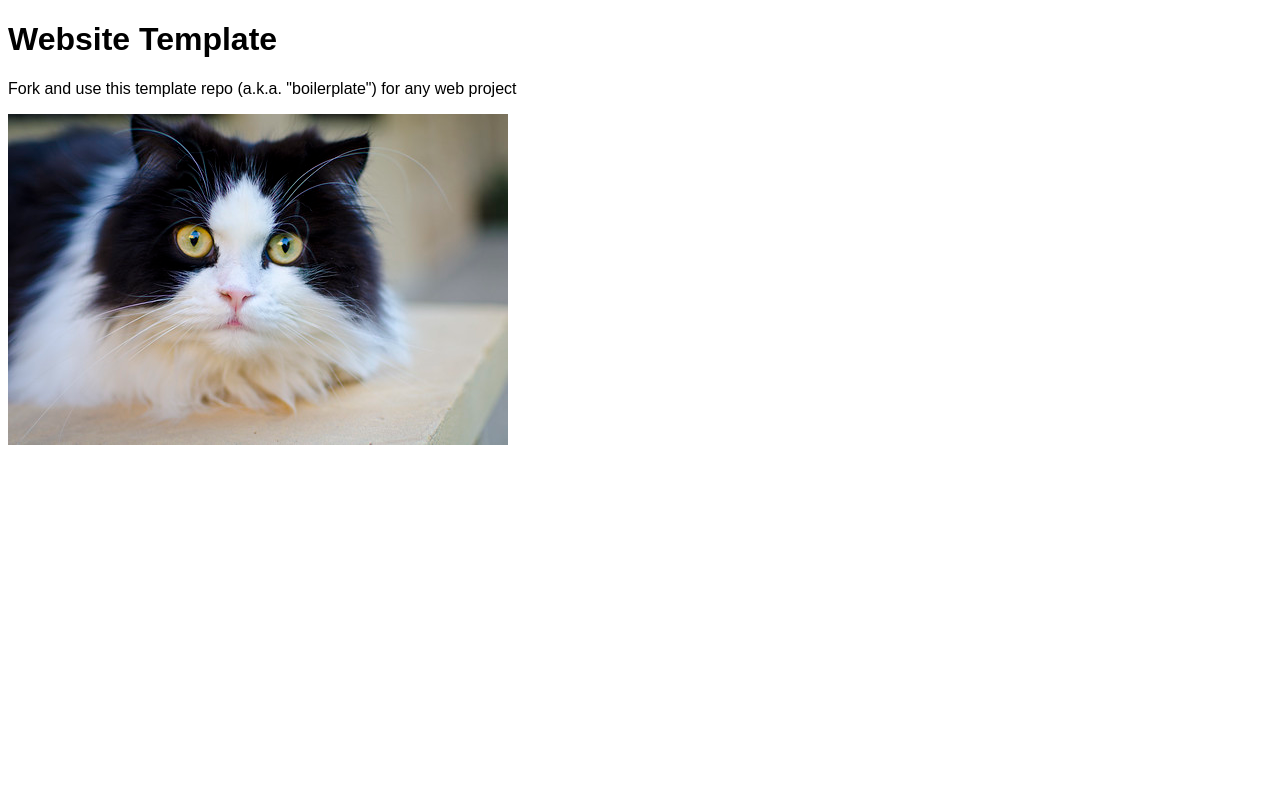
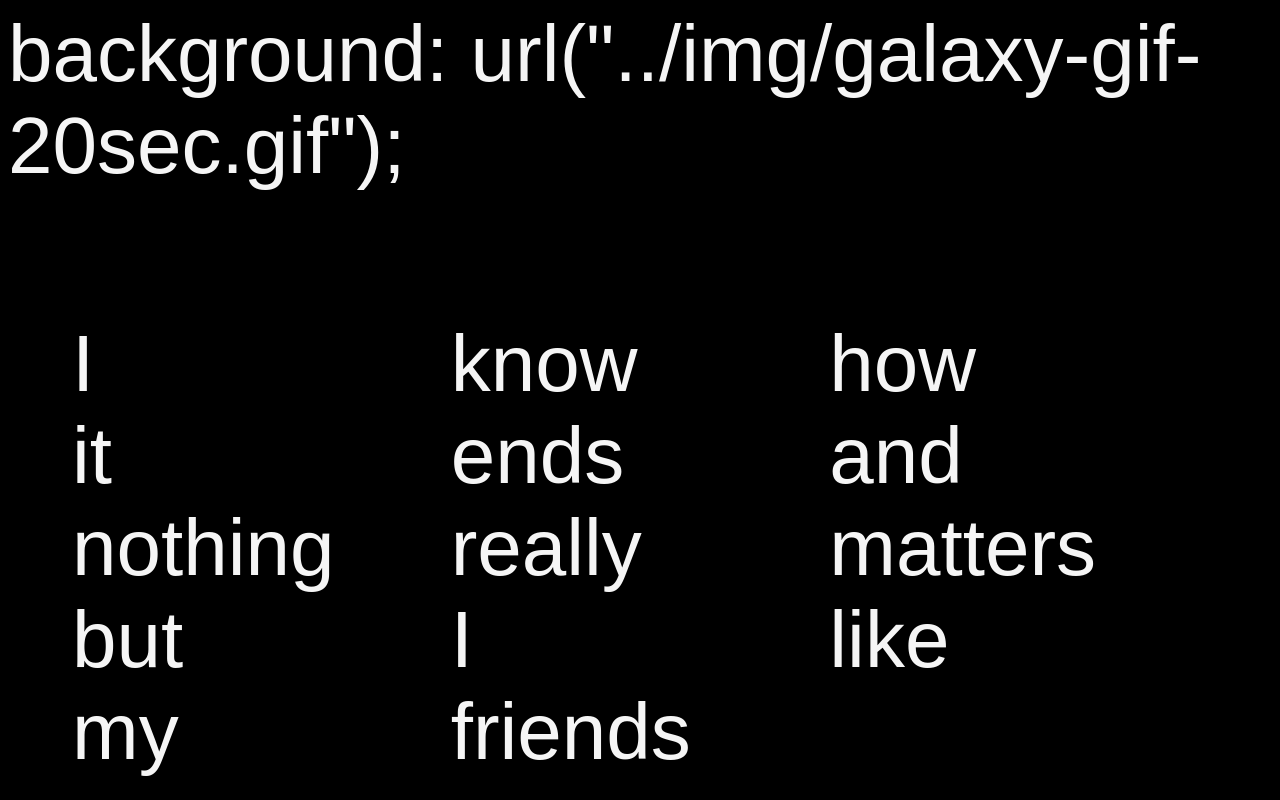
Before and after one commit to RayStett/interactive-haiku, a plain HTML site: page index.html in a window 1280 px wide. Drawn offline with Linux system fonts and the light colour scheme.

Commit message:
added more shit

```diff
--- a/assets/css/styles.css
+++ b/assets/css/styles.css
@@ -3,3 +3,26 @@
 * {
 	font-family: Arial;
 }
+
+body {
+	margin: 1 rem;
+	background-color: black;
+	color: whitesmoke;
+	font-size: 5rem;
+	overflow: hidden;
+	background-repeat: no-repeat;
+	background-position: center;
+	background-size: cover;
+}
+
+.grid-container {
+	display:grid;
+	/*grid-template-columns: 1fr 1fr 1fr; gap: 2rem; */
+	grid-template-columns: repeat(auto-fit, minmax(320px, 1fr));
+	margin: 10% 4rem 0 4rem;
+}
+
+html {
+	width: 100%;
+	height: 100%;
+}
--- a/index.html
+++ b/index.html
@@ -2,14 +2,27 @@
 <html lang="en">
 <head>
 	<meta charset="utf-8">
-	<title>Website Template</title>
+	<title>Haiku</title>
 	<link rel="stylesheet" href="./assets/css/styles.css">
 </head>
 <body>
-
-	<h1>Website Template</h1>
-	<p>Fork and use this template repo (a.k.a. "boilerplate") for any web project</p>
-	<img src="assets/img/cat.jpg" alt="">
+	background: url("../img/galaxy-gif-20sec.gif");
+	<div class="grid-container">
+		<div>I</div>
+		<div>know</div>
+		<div>how</div>
+		<div>it</div>
+		<div class="last">ends</div>
+		<div>and</div>
+		<div>nothing</div>
+		<div>really</div>
+		<div class="last">matters</div>
+		<div>but</div>
+		<div>I</div>
+		<div>like</div>
+		<div>my</div>
+		<div class="last">friends</div>
+	</div>
 
 	<script src="./assets/js/main.js"></script>
 </body>
```
